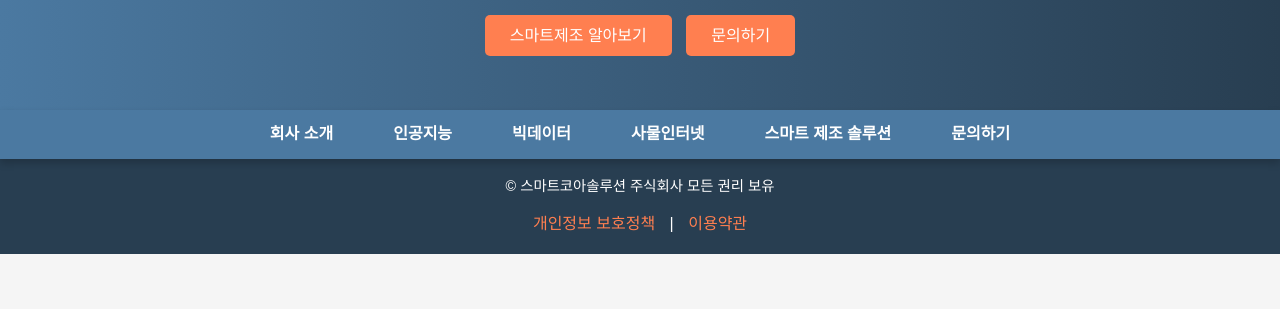
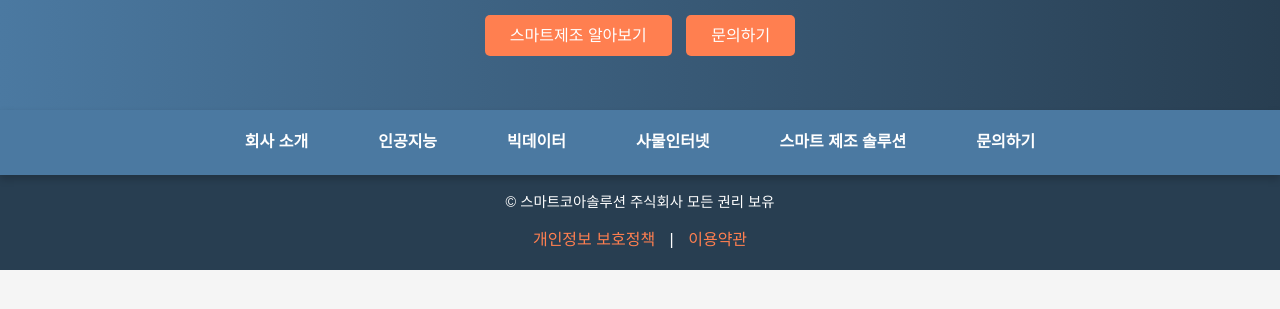
Before and after one commit to smartcoresolution/homepage, a plain HTML site: page index.html in a window 1280 px wide. Shown: the part 209-518 px from the top of the page. Drawn offline with Linux system fonts and the light colour scheme.

Commit message:
update: 전체 파일 최신화

```diff
--- a/styles.css
+++ b/styles.css
@@ -334,3 +334,21 @@ footer.footer p {
     font-size: 0.9rem;
     margin-bottom: 10px;
 }
+
+
+/* === PWA Navbar fix: keep Korean words intact and center items === */
+.navbar ul {
+    display: flex;
+    justify-content: center;
+    flex-wrap: wrap;
+    gap: 10px;
+}
+
+.navbar ul li a {
+    display: inline-block;
+    white-space: nowrap;
+    word-break: keep-all;
+    overflow-wrap: normal;
+    text-align: center;
+    padding: 8px 15px;
+}
```
